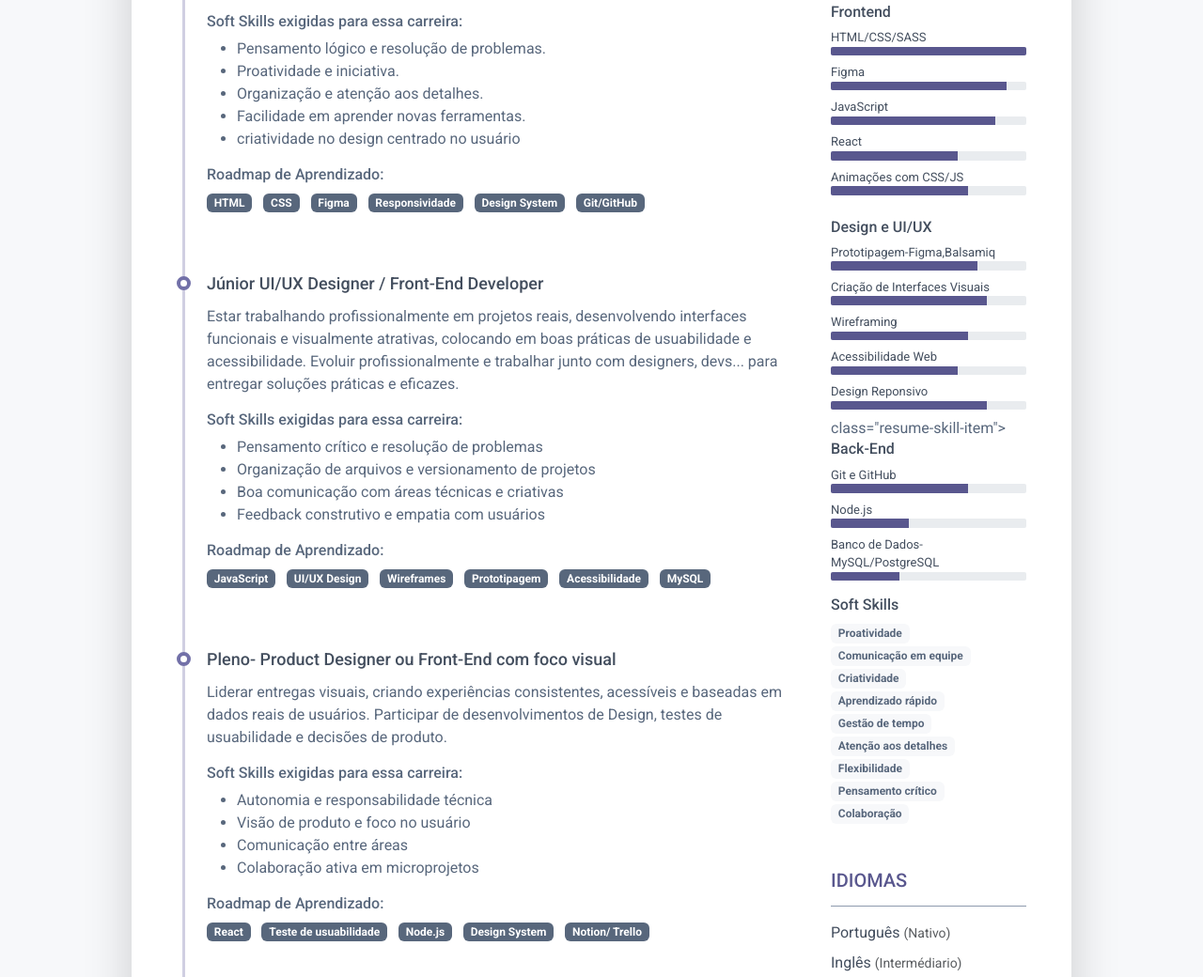
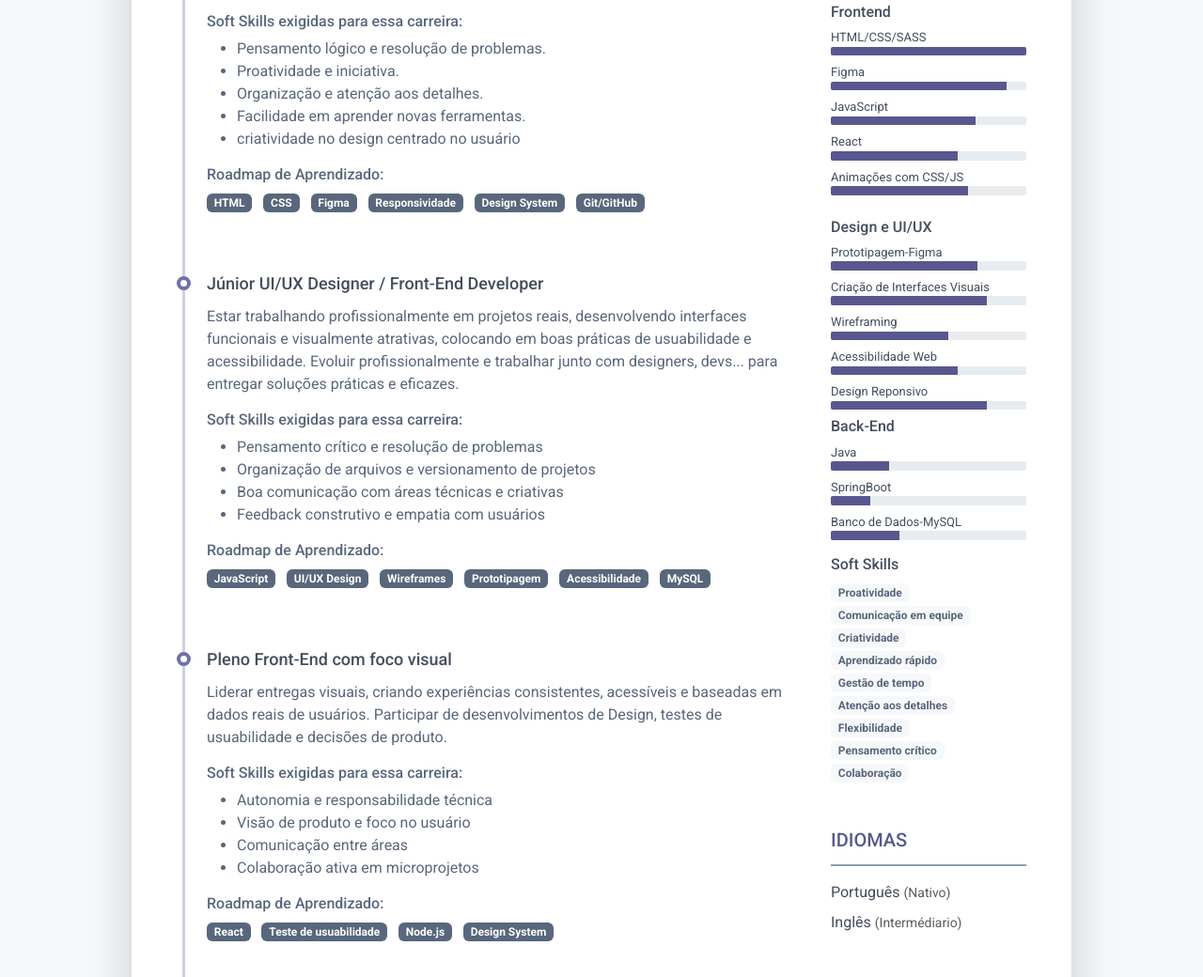
Before and after one commit to GabriellaGuimaraesRamos/MapaDeCarreira, a plain HTML site: page index.html in a window 1280 px wide. Shown: the part 852-1892 px from the top of the page at 94% size. Drawn offline with Linux system fonts and the light colour scheme.

Commit message:
atualizei dados

```diff
--- a/index.html
+++ b/index.html
@@ -197,7 +197,7 @@
 
 										<div class="resume-timeline-item-header mb-2">
 											<div class="d-flex flex-column flex-md-row">
-												<h3 class="resume-position-title font-weight-bold mb-1">Pleno- Product Designer ou Front-End
+												<h3 class="resume-position-title font-weight-bold mb-1">Pleno Front-End
 													com foco visual
 												</h3>
 
@@ -227,8 +227,7 @@
 														class="badge bg-secondary badge-pill">Node.js</span></li>
 												<li class="list-inline-item"><span
 														class="badge bg-secondary badge-pill">Design System</span></li>
-												<li class="list-inline-item"><span
-														class="badge bg-secondary badge-pill">Notion/ Trello</span></li>
+
 											</ul>
 										</div>
 
@@ -261,8 +260,6 @@
 											<h4 class="resume-timeline-item-desc-heading font-weight-bold">
 												Roadmap de Aprendizado:</h4>
 											<ul class="list-inline">
-												<li class="list-inline-item"><span
-														class="badge bg-secondary badge-pill">Animações com CSS e JS</span></li>
 												<li class="list-inline-item"><span
 														class="badge bg-secondary badge-pill">Acessibilidade web</span></li>
 												<li class="list-inline-item"><span
@@ -305,7 +302,7 @@
 											<div class="resume-skill-name">JavaScript</div>
 											<div class="progress resume-progress">
 												<div class="progress-bar theme-progress-bar-dark" role="progressbar"
-													style="width: 84%" aria-valuenow="25" aria-valuemin="0"
+													style="width: 74%" aria-valuenow="25" aria-valuemin="0"
 													aria-valuemax="100"></div>
 											</div>
 										</li>
@@ -333,7 +330,7 @@
 									<h4 class="resume-skills-cat font-weight-bold">Design e UI/UX</h4>
 									<ul class="list-unstyled">
 										<li class="mb-2">
-											<div class="resume-skill-name">Prototipagem-Figma,Balsamiq</div>
+											<div class="resume-skill-name">Prototipagem-Figma</div>
 											<div class="progress resume-progress">
 												<div class="progress-bar theme-progress-bar-dark" role="progressbar"
 													style="width: 75%" aria-valuenow="25" aria-valuemin="0"
@@ -352,7 +349,7 @@
 											<div class="resume-skill-name">Wireframing</div>
 											<div class="progress resume-progress">
 												<div class="progress-bar theme-progress-bar-dark" role="progressbar"
-													style="width: 70%" aria-valuenow="25" aria-valuemin="0"
+													style="width: 60%" aria-valuenow="25" aria-valuemin="0"
 													aria-valuemax="100"></div>
 											</div>
 										</li>
@@ -373,29 +370,31 @@
 											</div>
 										</li>
 
-										class="resume-skill-item">
+
 									<h4 class="resume-skills-cat font-weight-bold">Back-End</h4>
 									<ul class="list-unstyled">
 										<li class="mb-2">
-											<div class="resume-skill-name">Git e GitHub</div>
+											<div class="resume-skill-name">Java</div>
 											<div class="progress resume-progress">
 												<div class="progress-bar theme-progress-bar-dark" role="progressbar"
-													style="width: 70%" aria-valuenow="25" aria-valuemin="0"
+													style="width: 30%" aria-valuenow="25" aria-valuemin="0"
 													aria-valuemax="100"></div>
 											</div>
 										</li>
 
 										<li class="mb-2">
-											<div class="resume-skill-name">Node.js</div>
+											<div class="resume-skill-name">SpringBoot</div>
 											<div class="progress resume-progress">
 												<div class="progress-bar theme-progress-bar-dark" role="progressbar"
-													style="width: 40%" aria-valuenow="25" aria-valuemin="0"
+													style="width: 20%" aria-valuenow="25" aria-valuemin="0"
 													aria-valuemax="100"></div>
 											</div>
 										</li>
 
+
+
 										<li class="mb-2">
-											<div class="resume-skill-name">Banco de Dados-MySQL/PostgreSQL</div>
+											<div class="resume-skill-name">Banco de Dados-MySQL</div>
 											<div class="progress resume-progress">
 												<div class="progress-bar theme-progress-bar-dark" role="progressbar"
 													style="width: 35%" aria-valuenow="25" aria-valuemin="0"
```
